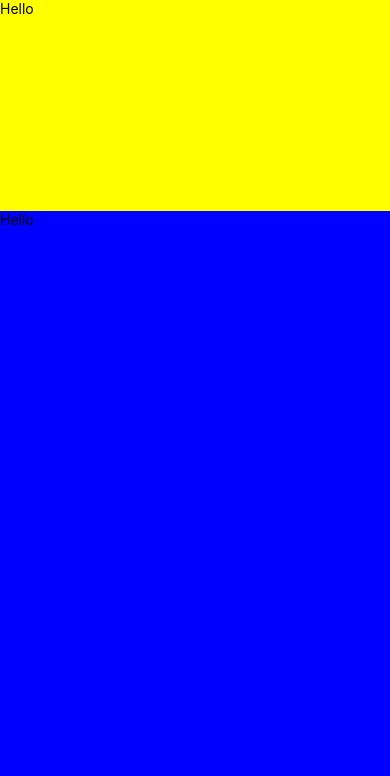
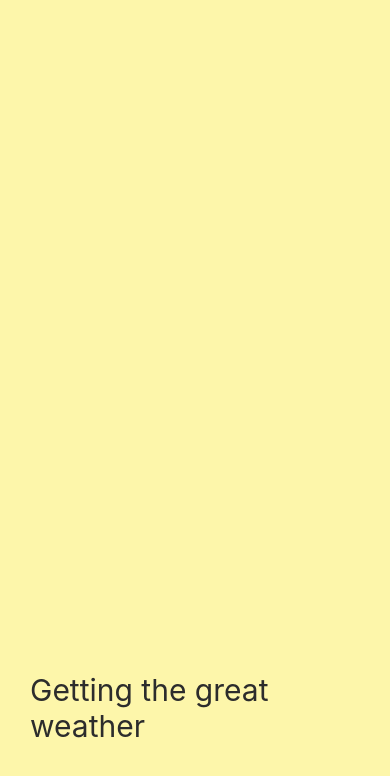
Before and after one commit to zoossone/fokin-weather, a React Native app: screen / in a window 390 px wide. Shown: the top 776 px of the page. Built offline with nearby package versions, Linux system fonts and the light colour scheme.

Commit message:
Loading page :)

```diff
--- a/App.js
+++ b/App.js
@@ -1,29 +1,7 @@
 import { StatusBar } from 'expo-status-bar';
 import React from 'react';
-import { StyleSheet, Text, View } from 'react-native';
+import Loading from './Loading';
 
 export default function App() {
-  return (
-    <View style={styles.container}>
-      <View style={styles.yellowView}><Text>Hello</Text></View>
-      <View style={styles.blueView}><Text>Hello</Text></View>
-      <StatusBar style="auto" />
-    </View>
-  );
+  return <Loading />
 }
-
-const styles = StyleSheet.create({
-  //부모가 하나의 flex를 가짐
-  container: {
-    flex: 1,
-  },
-  //자식들도 본인이 가지고 싶은 영역의 크기만큼 flex로 영역을 가짐
-  yellowView: {
-    flex: 1,
-    backgroundColor: "yellow"
-  },
-  blueView: {
-    flex: 3,
-    backgroundColor: "blue"
-  }
-});
--- /dev/null
+++ b/Loading.js
@@ -0,0 +1,24 @@
+import React from "react";
+import { StyleSheet, Text, View } from 'react-native';
+
+export default function Loading () {
+    return (
+        <View style={styles.container}>
+            <Text style={styles.text}>Getting the great weather</Text>
+        </View>
+    )
+}
+
+const styles = StyleSheet.create({
+    container: {
+        flex: 1,
+        justifyContent: "flex-end",
+        paddingHorizontal: 30,
+        paddingVertical: 100,
+        backgroundColor: "#FDF6AA"
+    },
+    text: {
+        color: "#2c2c2c",
+        fontSize: 30
+    }
+})
```
